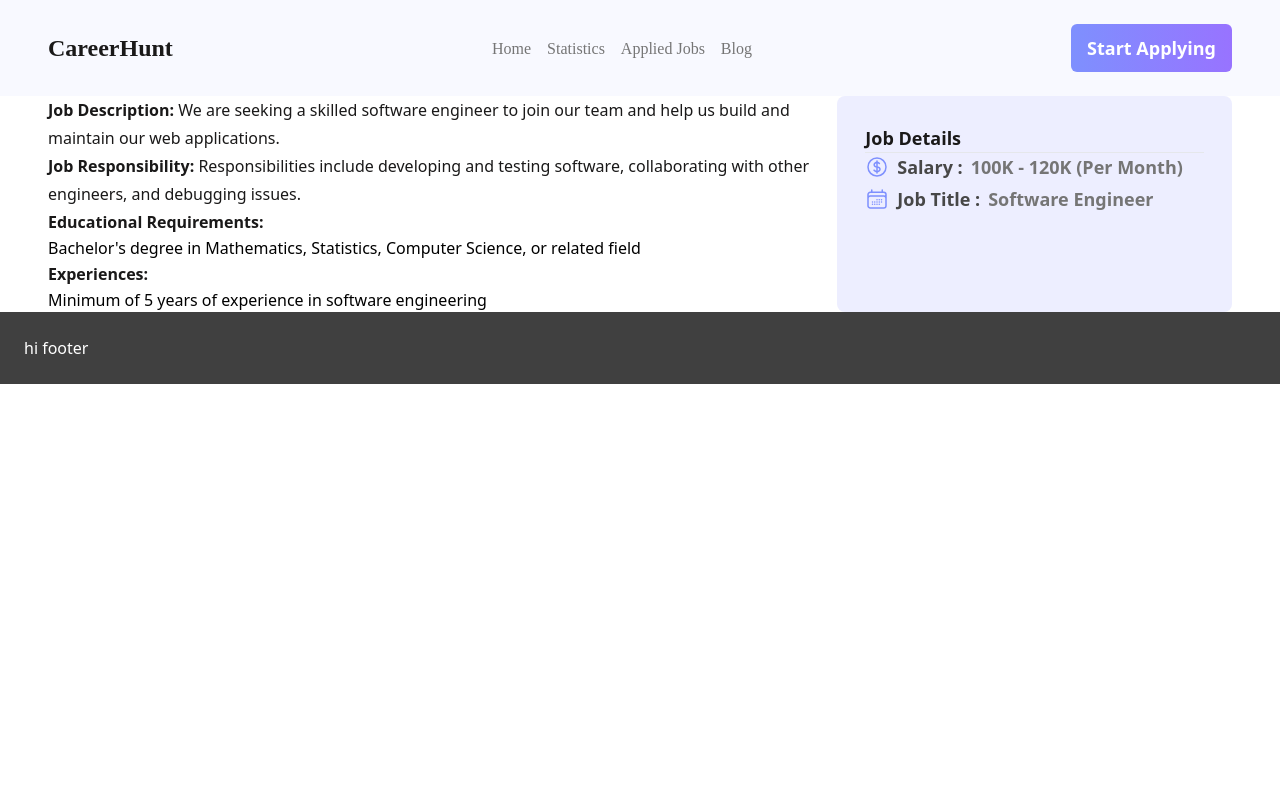
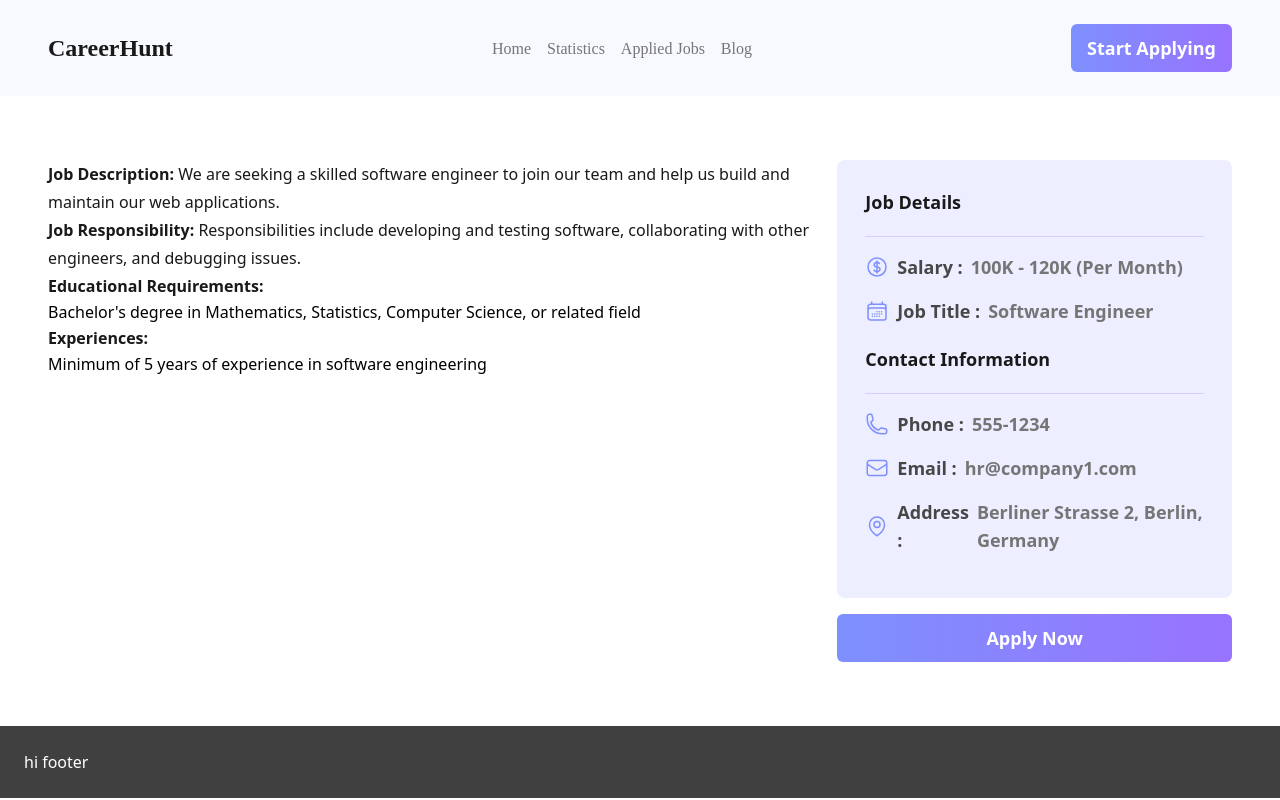
Before and after one commit to eh-munna/jobHunt, a React (Vite) app: page /job-details/1 in a window 1280 px wide. Built offline with nearby package versions, Linux system fonts and the light colour scheme.

Commit message:
job details card implemented

```diff
--- a/public/jobs.json
+++ b/public/jobs.json
@@ -13,10 +13,9 @@
       "job_responsibility": "Responsibilities include developing and testing software, collaborating with other engineers, and debugging issues.",
       "educational_requirements": "Bachelor's degree in Mathematics, Statistics, Computer Science, or related field",
       "experiences": "Minimum of 5 years of experience in software engineering",
-      "contact_information": {
+      "address": "Berliner Strasse 2, Berlin, Germany",
       "phone": "555-1234",
       "email": "hr@company1.com"
-      }
     },
     {
       "id": 2,
@@ -31,10 +30,9 @@
       "job_responsibility": "Responsibilities include collecting and interpreting data, developing reports and visualizations, and presenting findings to stakeholders.",
       "educational_requirements": "Bachelor's degree in Mathematics, Statistics, Computer Science, or related field",
       "experiences": "Minimum of 3 years of experience in data analysis",
-      "contact_information": {
+      "address": "Potsdamer Strasse 6, Berlin, Germany",
       "phone": "555-2345",
       "email": "hr@company2.com"
-      }
     },
     {
       "id": 3,
@@ -49,10 +47,9 @@
       "job_responsibility": "Responsibilities include researching customer needs, developing product strategies, and collaborating with cross-functional teams.",
       "educational_requirements": "Bachelor's degree in Business Administration, Marketing, or related field",
       "experiences": "Minimum of 5 years of experience in product management",
-      "contact_information": {
+      "address": "Boschpoler 2, Berlin, Germany",
       "phone": "555-3456",
       "email": "hr@company3.com"
-      }
     },
     {
       "id": 4,
@@ -67,10 +64,9 @@
       "job_responsibility": "Responsibilities include designing wireframes and prototypes, collaborating with other designers and developers, and conducting user research.",
       "educational_requirements": "Bachelor's degree in Graphic Design, Human-Computer Interaction, or related field",
       "experiences": "Minimum of 2 years of experience in UI design",
-      "contact_information": {
+      "address": "Kotbusser Platz 2, Berlin, Germany",
       "phone": "555-4567",
       "email": "hr@company4.com"
-      }
     },
     {
       "id": 5,
@@ -85,10 +81,9 @@
       "job_responsibility": "Responsibilities include managing a team of marketing professionals, developing and executing marketing campaigns, and monitoring and analyzing marketing performance.",
       "educational_requirements": "Bachelor's degree in Marketing, Business Administration, or related field",
       "experiences": "Minimum of 7 years of experience in marketing, with at least 3 years in a management role",
-      "contact_information": {
+      "address": "Bülowstraße 9, Berlin, Germany",
       "phone": "555-3456",
       "email": "hr@company5.com"
-      }
     },
     {
       "id": 6,
@@ -103,10 +98,9 @@
       "job_responsibility": "Responsibilities include designing and prototyping user interfaces, conducting user research, and collaborating with other team members.",
       "educational_requirements": "Bachelor's degree in Graphic Design, HCI, or related field",
       "experiences": "Minimum of 3 years of experience in UX design",
-      "contact_information": {
+      "address": "Max-Planck 4, Berlin, Germany",
       "phone": "555-6789",
       "email": "hr@company6.com"
     }
-    }
   ]
 }
--- a/src/components/JobDetails/JobDetails.jsx
+++ b/src/components/JobDetails/JobDetails.jsx
@@ -1,6 +1,6 @@
 import React, { useEffect, useState } from 'react';
 import { useLoaderData, useParams } from 'react-router-dom';
-import Salary from '../Salary/Salary';
+import Button from '../Button/Button';
 
 const JobDetails = () => {
   const { jobs } = useLoaderData();
@@ -13,7 +13,7 @@ const JobDetails = () => {
     //   .then((data) => setDetails(data));
     const targetJob = jobs.find((job) => job.id == da.id);
     setDetails(targetJob);
-  }, []);
+  }, [jobs]);
   const {
     company_name,
     job_description,
@@ -21,12 +21,14 @@ const JobDetails = () => {
     educational_requirements,
     experiences,
     job_title,
-    contact_information,
+    phone,
+    email,
     salary,
     location,
+    address,
   } = details;
   return (
-    <div className="container mx-auto py-4 md:py-0 px-6 md:px-12 grid grid-cols-1 md:grid-cols-3">
+    <div className="container mx-auto py-4 md:py-0 px-6 md:px-12 grid grid-cols-1 md:grid-cols-3 my-8 md:my-16">
       <div className="md:col-span-2">
         <div className="leading-7">
           <h3 className="leading-7 text-[#1A1919] font-semibold">
@@ -54,13 +56,15 @@ const JobDetails = () => {
           <p className="font-normal">{experiences}</p>
         </div>
       </div>
-      <div className="p-7 rounded-lg md:col-span-1 bg-[#edeeff]">
-        <div>
+      <div className=" md:col-span-1 ">
+        <div className="p-7 mb-4 rounded-lg bg-[#edeeff]">
+          <div className="mb-5">
             <h5 className="text-[#1A1919] text-lg capitalize font-semibold">
               job details
             </h5>
-          <hr />
           </div>
+          <hr className="border-[#d8cbff]" />
+          <div className="space-y-3 py-4">
             <div>
               <h5 className="text-[#474747] text-base md:text-lg font-semibold inline-flex items-center gap-2">
                 <span className="text-[#7E90FE]">
@@ -105,6 +109,87 @@ const JobDetails = () => {
               </h5>
             </div>
           </div>
+          <div className="mb-5">
+            <h5 className="text-[#1A1919] text-lg capitalize font-semibold">
+              Contact Information
+            </h5>
+          </div>
+          <hr className="border-[#d8cbff]" />
+          <div className="space-y-3 py-4">
+            <div>
+              <h5 className="text-[#474747] text-base md:text-lg font-semibold inline-flex items-center gap-2">
+                <span className="text-[#7E90FE]">
+                  <svg
+                    xmlns="http://www.w3.org/2000/svg"
+                    fill="none"
+                    viewBox="0 0 24 24"
+                    strokeWidth={1.5}
+                    stroke="currentColor"
+                    className="w-6 h-6"
+                  >
+                    <path
+                      strokeLinecap="round"
+                      strokeLinejoin="round"
+                      d="M2.25 6.75c0 8.284 6.716 15 15 15h2.25a2.25 2.25 0 002.25-2.25v-1.372c0-.516-.351-.966-.852-1.091l-4.423-1.106c-.44-.11-.902.055-1.173.417l-.97 1.293c-.282.376-.769.542-1.21.38a12.035 12.035 0 01-7.143-7.143c-.162-.441.004-.928.38-1.21l1.293-.97c.363-.271.527-.734.417-1.173L6.963 3.102a1.125 1.125 0 00-1.091-.852H4.5A2.25 2.25 0 002.25 4.5v2.25z"
+                    />
+                  </svg>
+                </span>
+                Phone : <span className="text-[#757575]">{phone}</span>
+              </h5>
+            </div>
+            <div>
+              <h5 className="text-[#474747] text-base md:text-lg font-semibold inline-flex items-center gap-2">
+                <span className="text-[#7E90FE]">
+                  <svg
+                    xmlns="http://www.w3.org/2000/svg"
+                    fill="none"
+                    viewBox="0 0 24 24"
+                    strokeWidth={1.5}
+                    stroke="currentColor"
+                    className="w-6 h-6"
+                  >
+                    <path
+                      strokeLinecap="round"
+                      strokeLinejoin="round"
+                      d="M21.75 6.75v10.5a2.25 2.25 0 01-2.25 2.25h-15a2.25 2.25 0 01-2.25-2.25V6.75m19.5 0A2.25 2.25 0 0019.5 4.5h-15a2.25 2.25 0 00-2.25 2.25m19.5 0v.243a2.25 2.25 0 01-1.07 1.916l-7.5 4.615a2.25 2.25 0 01-2.36 0L3.32 8.91a2.25 2.25 0 01-1.07-1.916V6.75"
+                    />
+                  </svg>
+                </span>
+                Email : <span className="text-[#757575]">{email}</span>
+              </h5>
+            </div>
+            <div>
+              <h5 className="text-[#474747] text-base md:text-lg font-semibold inline-flex items-center gap-2">
+                <span className="text-[#7E90FE]">
+                  <svg
+                    xmlns="http://www.w3.org/2000/svg"
+                    fill="none"
+                    viewBox="0 0 24 24"
+                    strokeWidth={1.5}
+                    stroke="currentColor"
+                    className="w-6 h-6"
+                  >
+                    <path
+                      strokeLinecap="round"
+                      strokeLinejoin="round"
+                      d="M15 10.5a3 3 0 11-6 0 3 3 0 016 0z"
+                    />
+                    <path
+                      strokeLinecap="round"
+                      strokeLinejoin="round"
+                      d="M19.5 10.5c0 7.142-7.5 11.25-7.5 11.25S4.5 17.642 4.5 10.5a7.5 7.5 0 1115 0z"
+                    />
+                  </svg>
+                </span>
+                Address : <span className="text-[#757575]">{address}</span>
+              </h5>
+            </div>
+          </div>
+        </div>
+        <button className=" w-full capitalize rounded-md p-2 md:p-4 text-[#ffffff] leading-4 font-bold text-lg bg-gradient-to-r from-[#7E90FE] from-0% to-[#9873FF] to-100%">
+          Apply now
+        </button>
+      </div>
     </div>
   );
 };
```
Lines whose indentation alone changed are shown as unchanged.
